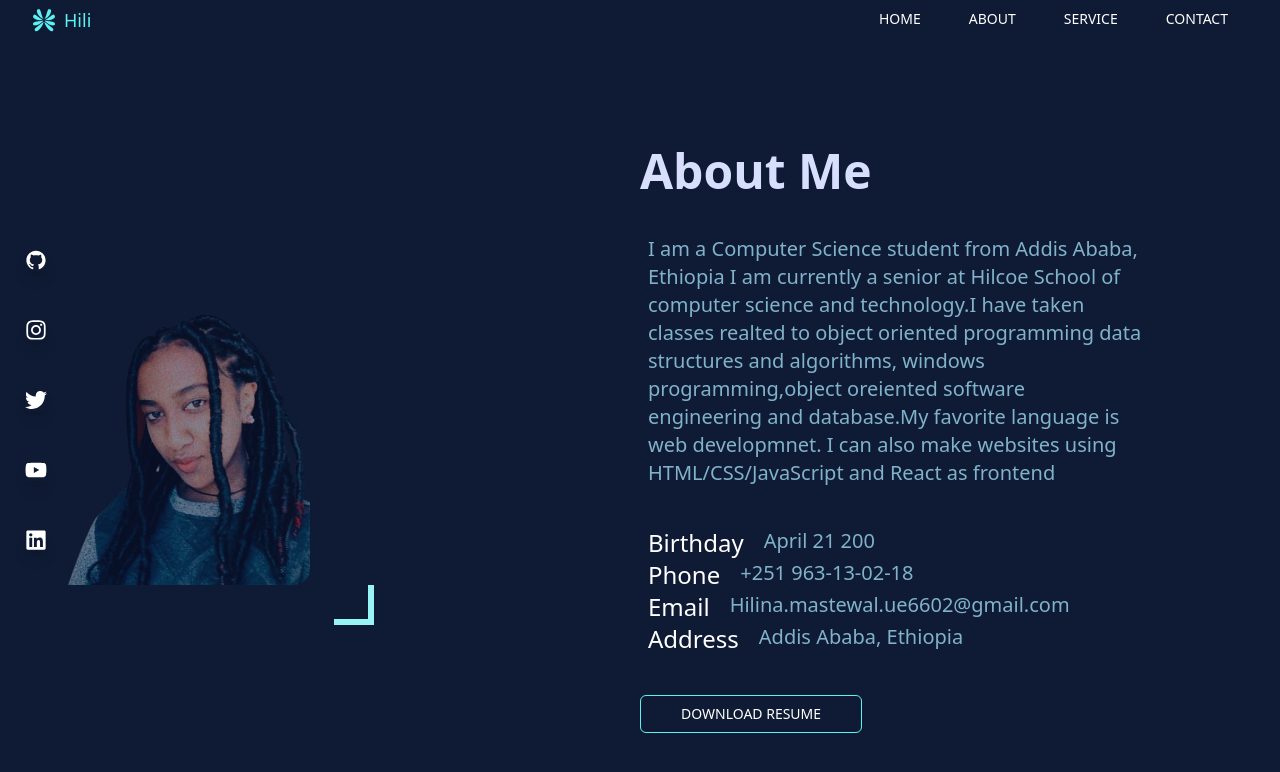
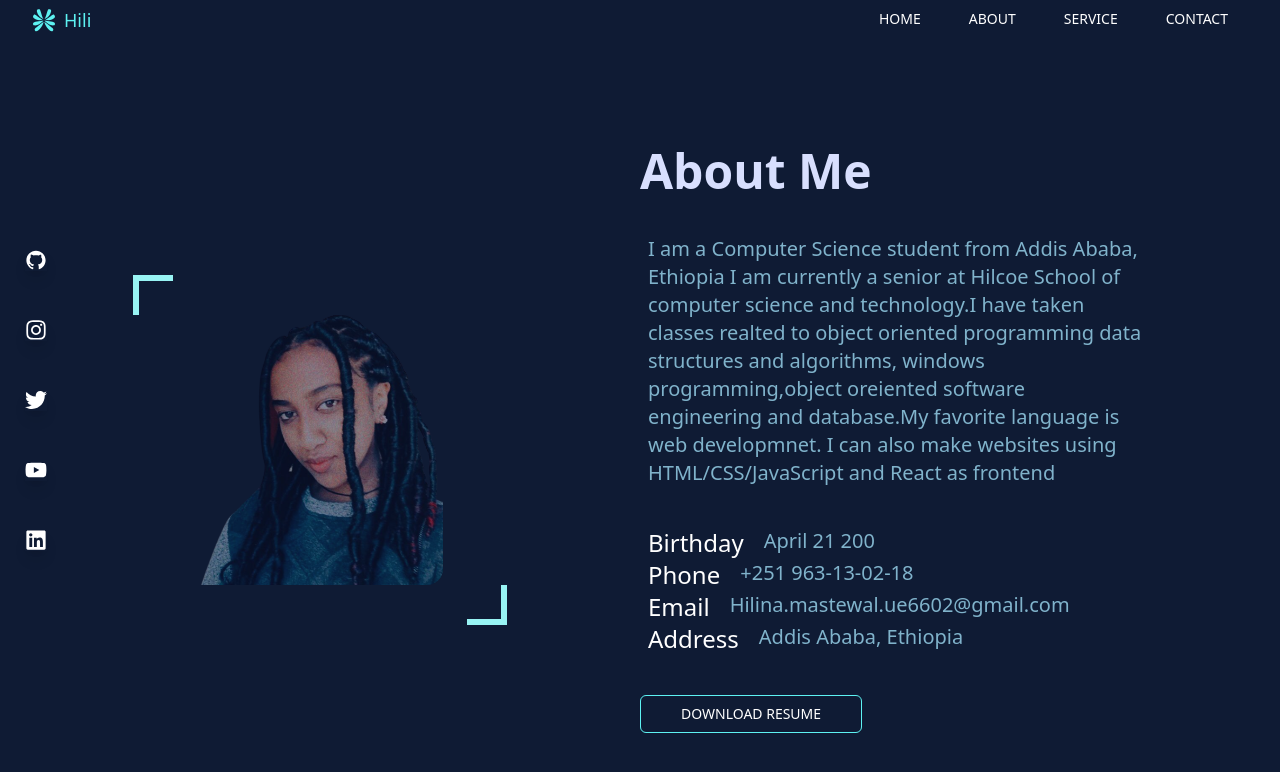
Before and after one commit to hilina-mastewal/portfolio, a React (Vite) app: page /About in a window 1280 px wide. Shown: the top 772 px of the page. Built offline with nearby package versions, Linux system fonts and the light colour scheme.

Commit message:
Added new feature incontact form

```diff
--- a/src/About.jsx
+++ b/src/About.jsx
@@ -2,7 +2,7 @@ const  About=()=> {
 
   return (
     <div className=" bg-[#0f1b34]  flex flex-col md:flex-row items-center justify-center absolute top-10 w-full  h-full dark:bg-slate-100 overflow-y-scroll">
-      <div className="md:w-[50%] xssm:h-[35%]  h-[35%]  xs:h-auto w-[85%] flex  justify-start items-start hover:scale-105 duration-150">
+      <div className="md:w-[50%] xssm:h-[35%]  h-[35%]  xs:h-auto w-[85%] flex  justify-center items-start hover:scale-105 duration-150">
         <div className="flex  justify-start xssm:justify-center items-start gap-5 md:gap-0 mt-5  relative ">
          <div className="xs:w-10 xs:h-10 w-5 h-5 border-[#98f4f4]   xs:border-l-[6px] border-l-[3px] border-t-[3px] xs:border-t-[6px] left-0 top-0  hover:scale-105 hover:duration-200 "></div>
     <img
@@ -29,7 +29,7 @@ const  About=()=> {
 
   </div>
 
-  <a href="myResume.docx" className="button flex items-center justify-center xs:text-sm text-xs xs:w-1/3  w-6/12 md:w-auto md:px-10">DownLoad Resume</a>
+  <a href="hilinasResume.pdf" className="button flex items-center justify-center xs:text-sm text-xs xs:w-1/3  w-6/12 md:w-auto md:px-10">DownLoad Resume</a>
 
    </div>
 
```
Also changed, not shown: 1 other file (tests, documents, lock files or other folders).
